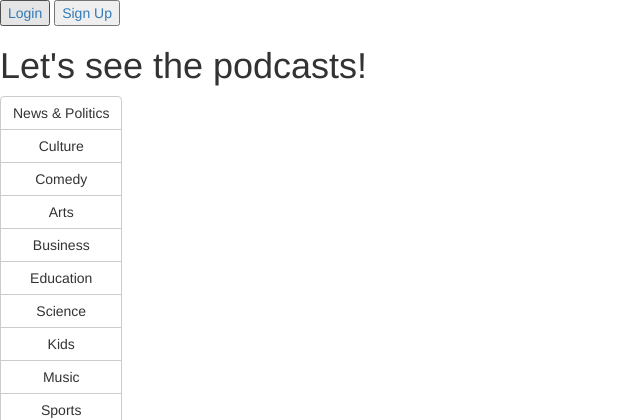
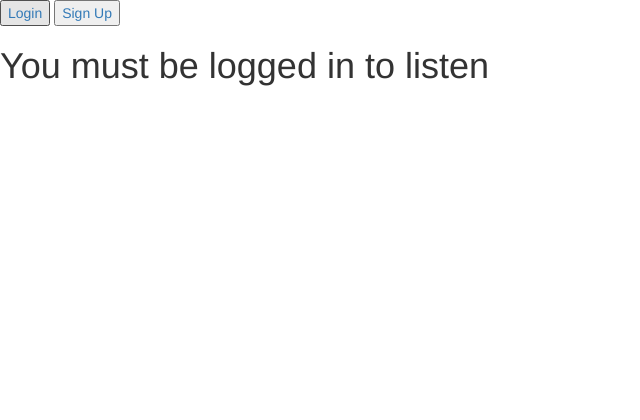
Before and after one commit to franziskagoltz/hb_project_podcastr, a Flask app: page /podcasts in a window 1280 px wide. Shown: the top 420 px of the page, without its empty margins (0-640 px from the left). Run offline with Flask 2, Linux system fonts and the light colour scheme; some libraries are stand-ins or nearby versions.

Commit message:
added if conditional to only show listening page to user when user_id in session

```diff
--- a/templates/show_podcasts.html
+++ b/templates/show_podcasts.html
@@ -6,6 +6,7 @@
 
 {% block content %}
 
+{% if 'user_id' in session %}
   <h1>Let's see the podcasts!</h1>
 
   <div id="category" class="btn-group-vertical" role="group">
@@ -38,8 +39,14 @@
     <br>
       <button id="skip">Skip</button>
       <button id="love">I love it!</button>
+
   </div>
 
+{% else %}
+
+  <h1>You must be logged in to listen</h1>
+
+{% endif %}
 
 
 <script src="/static/get_podcast.js"></script>
```
Lines whose indentation alone changed are shown as unchanged.
